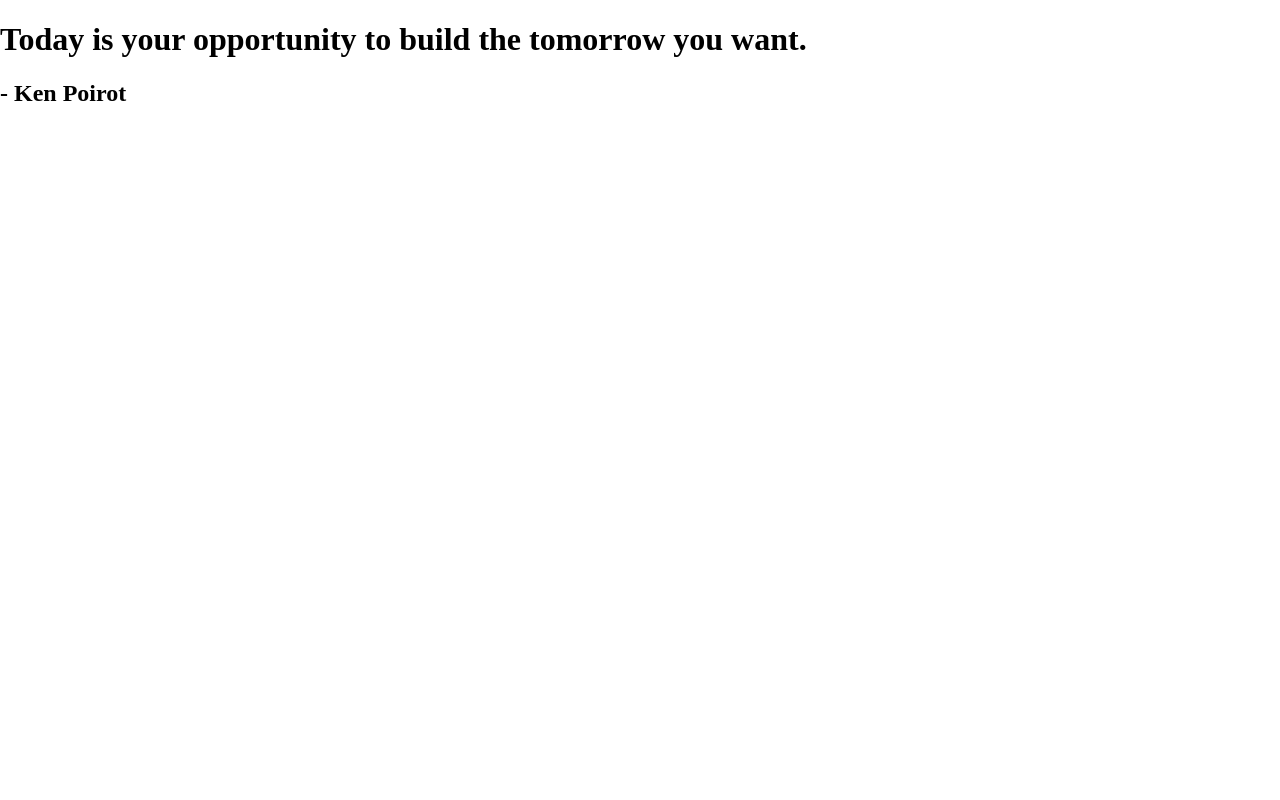
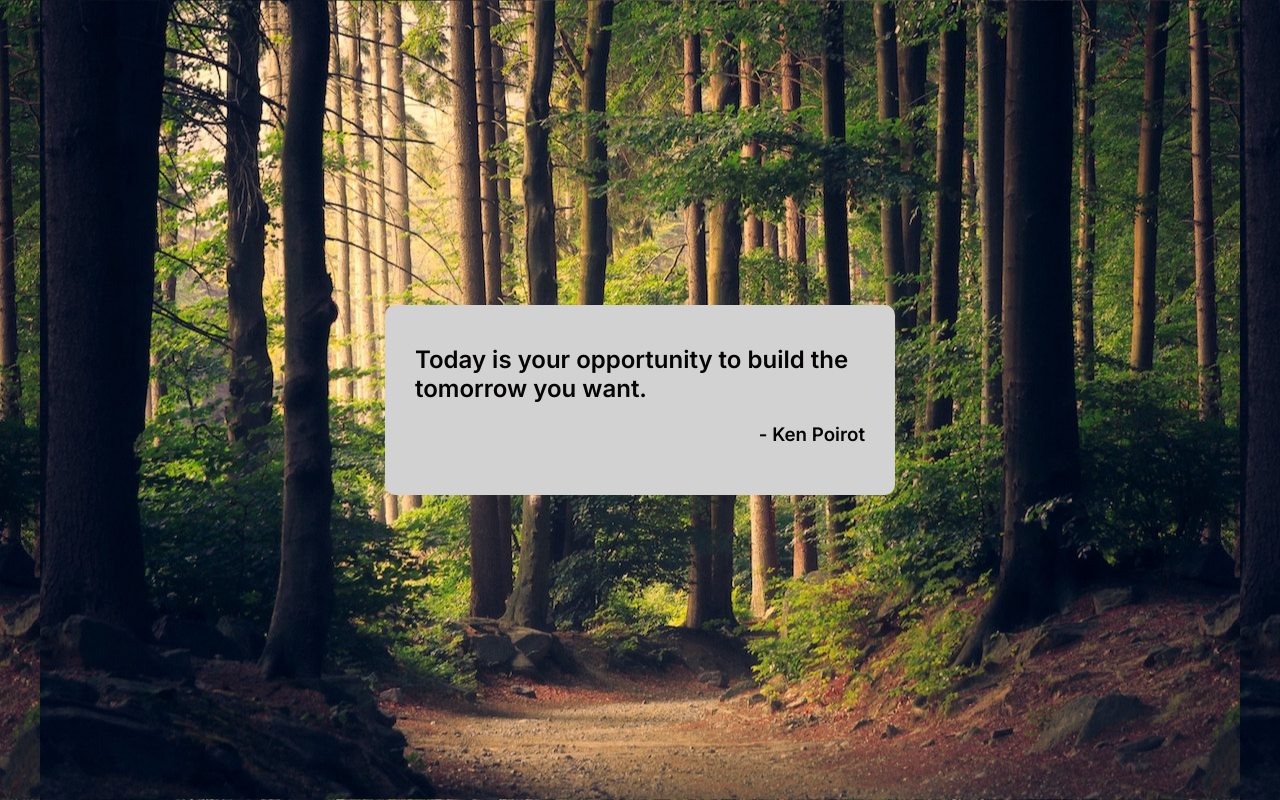
Before and after one commit to arslonga83/scrimba-inspirational-quote-page, a plain HTML site: page index.html in a window 1280 px wide. Drawn offline with nearby package versions, Linux system fonts and the light colour scheme.

Commit message:
basic project design built

```diff
--- a/index.css
+++ b/index.css
@@ -1,3 +1,26 @@
 body {
     margin: 0;
+    border: 0;
+    background: url('./images/nature.jpg') repeat center center fixed;
+    font-family: 'Inter', sans-serif;
 }
+
+main {
+    display: flex;
+    justify-content: center;
+    align-items: center;
+    height: 100vh
+}
+
+.box {
+  background: #d2d2d2;
+  color: #060404;
+  width: 450px;
+  height: 150px;
+  padding: 20px 30px;
+  border-radius: 10px;
+}
+
+.author {
+    text-align: right;
+}
--- a/index.html
+++ b/index.html
@@ -1,10 +1,21 @@
 <!DOCTYPE html>
-<html>
-    <head><link rel="stylesheet" href="https://cdnjs.cloudflare.com/ajax/libs/normalize/8.0.1/normalize.css">
-        <!-- Link to the CSS file! Hint: google it ;)-->
-    </head>
-    <body>
-        <h1>Today is your opportunity to build the tomorrow you want.</h1>
-        <h2>- Ken Poirot</h2>
-    </body>
+<html lang="en">
+<head>
+    <meta charset="UTF-8">
+    <meta http-equiv="X-UA-Compatible" content="IE=edge">
+    <meta name="viewport" content="width=device-width, initial-scale=1.0">
+    <title>Scrimba Inspirational Quotes Project</title>
+    <link rel="stylesheet" href="index.css">
+    <link rel="preconnect" href="https://fonts.googleapis.com">
+    <link rel="preconnect" href="https://fonts.gstatic.com" crossorigin>
+    <link href="https://fonts.googleapis.com/css2?family=Inter:wght@400;600&display=swap" rel="stylesheet">
+</head>
+<body>
+    <main>
+        <div class="box">
+            <h2 class="quote">Today is your opportunity to build the tomorrow you want.</h2>
+            <h3 class="author">- Ken Poirot</h3>
+        </div>
+    </main>
+</body>
 </html>
```
